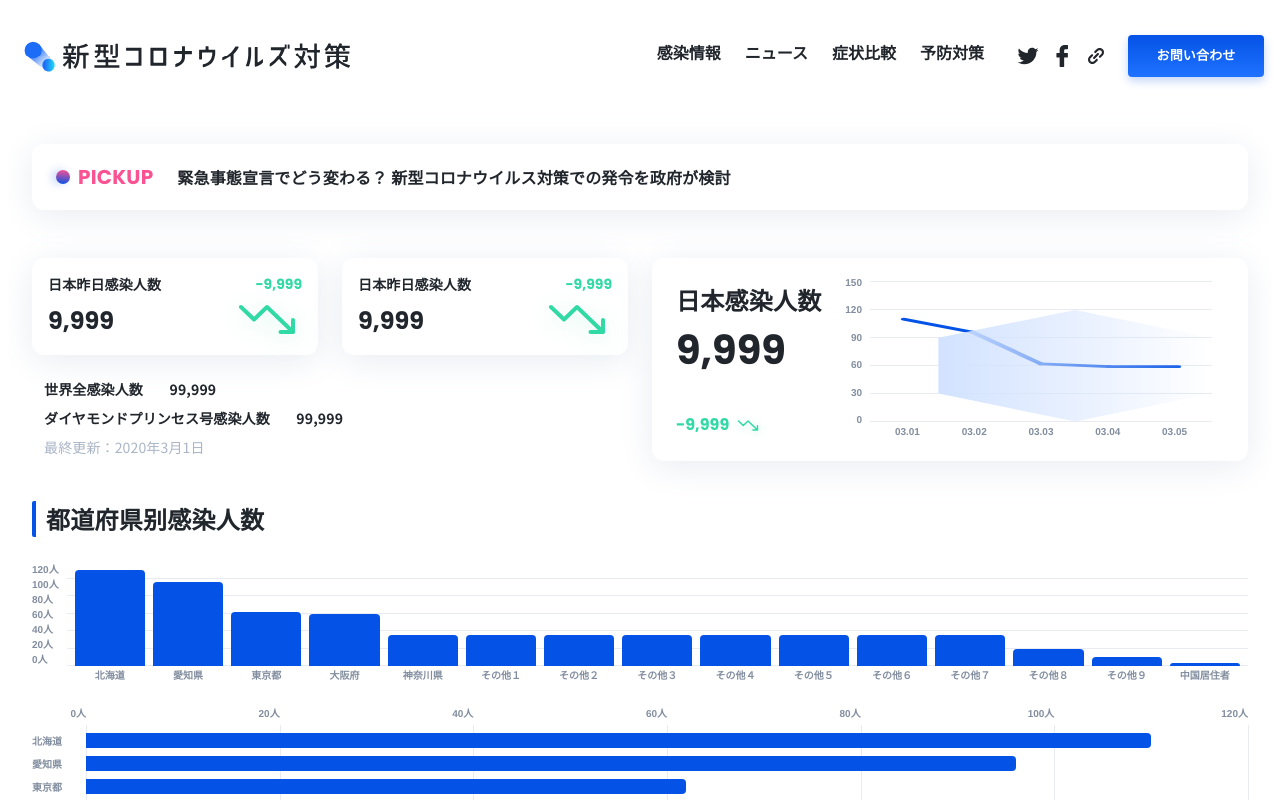
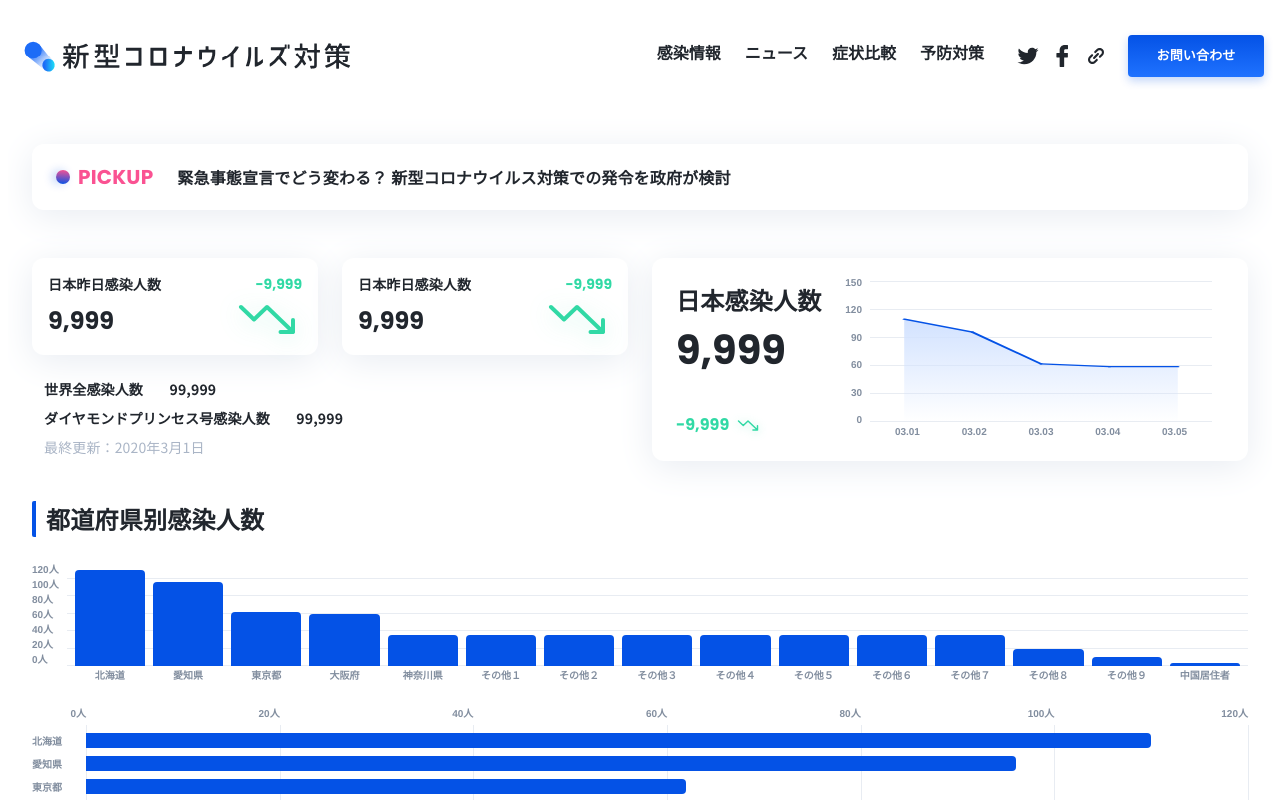
Before and after one commit to nikoloside/BitValley.COVID-19, a Vue app: page /#/ in a window 1280 px wide. Shown: the top 800 px of the page. Built offline with nearby package versions, Linux system fonts and the light colour scheme.

Commit message:
增加gardiation

```diff
--- a/src/components/DashBoardLarge.vue
+++ b/src/components/DashBoardLarge.vue
@@ -52,6 +52,17 @@
                         viewBox="0 0 100 100"
                         preserveAspectRatio="none"
                         >
+                            <defs>
+                                <linearGradient id="grad1" gradientTransform="rotate(90)">
+                                    <stop offset="0%" stop-color="#D2E2FF"/>
+                                    <stop offset="100%" stop-color="#D2E2FF" stop-opacity="0" />
+                                </linearGradient>
+                            </defs>
+                            <polygon classe="infect-data-line"
+                            :points="`${polygonPoints} ${100 - 50 / infectDatas.length},
+                            100 ${50 / infectDatas.length},100`"
+                            fill="url(#grad1)" />
+
                             <line
                             v-for="(infectFromData, index) in infectFromDatas"
                             v-bind:key="index"
@@ -59,16 +70,7 @@
                             :y1="`${100 - infectFromData / units[0] * 100}`"
                             :x2="`${50 / infectDatas.length * (3 + index * 2)}`"
                             :y2="`${100 - infectDatas[index + 1].count / units[0] * 100}`"
-                            style="stroke:#0452E6;" stroke-linecap="round" stroke-width="2" />
-
-                            <defs>
-                                <linearGradient id="grad1">
-                                    <stop offset="0%" stop-color="#D2E2FF"/>
-                                    <stop offset="100%" stop-color="#D2E2FF" stop-opacity="0" />
-                                </linearGradient>
-                            </defs>
-                            <polygon classe="infect-data-line"
-                            points="60,20 100,40 100,80 60,100 20,80 20,40" fill="url(#grad1)" />
+                            style="stroke:#0452E6;" stroke-linecap="round" stroke-width="1" />
                         </svg>
                     </div>
 
@@ -183,6 +185,12 @@ export default {
     infectFromDatas() {
       const { infectDatas } = this;
       return [...Array(infectDatas.length - 1).keys()].map(i => infectDatas[i].count);
+    },
+    polygonPoints() {
+      const { infectDatas, units } = this;
+      return [...Array(infectDatas.length).keys()].map(
+        // eslint-disable-next-line no-mixed-operators
+        i => `${50 * (1 + i * 2) / infectDatas.length},${100 - infectDatas[i].count * 100 / units[0]}`).join(' ');
     },
   },
 };
```
